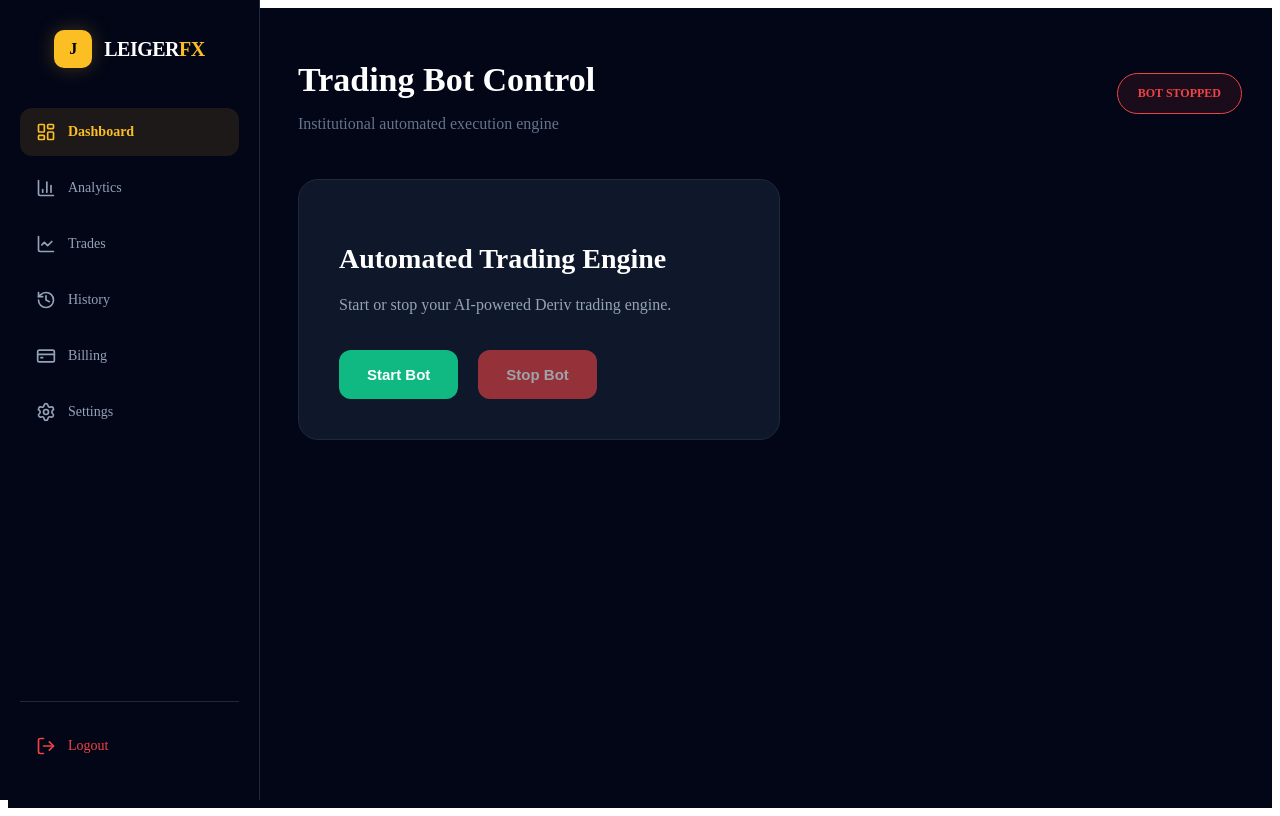
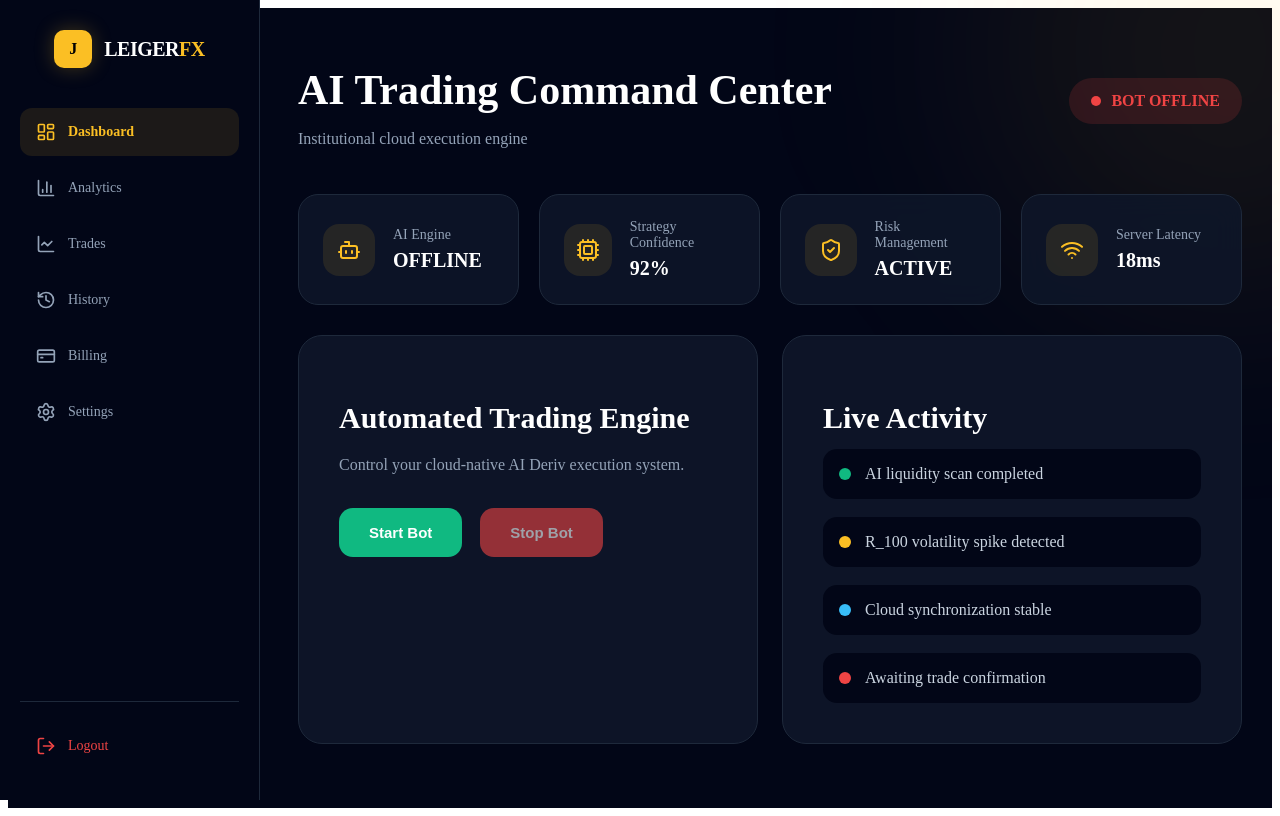
Before and after one commit to judeabdu/fx_trading_SaaS, a React app in the folder frontend/: page / in a window 1280 px wide. Built offline with nearby package versions, Linux system fonts and the light colour scheme; no server answers; sample sign-in values are in the browser's storage; the HTML template or start-up script is replaced by a standard one.

Commit message:
Upgraded dashboard into futuristic AI trading terminal

```diff
--- a/frontend/src/pages/DashboardPage.jsx
+++ b/frontend/src/pages/DashboardPage.jsx
@@ -4,6 +4,14 @@ import React, {
 } from "react";
 
 import DashboardLayout from "../components/DashboardLayout";
+
+import {
+  Activity,
+  Bot,
+  Cpu,
+  ShieldCheck,
+  Wifi
+} from "lucide-react";
 
 function DashboardPage() {
 
@@ -15,9 +23,6 @@ function DashboardPage() {
 
   const [error, setError] = useState("");
 
-  // =========================
-  // FETCH BOT STATUS
-  // =========================
   const fetchBotStatus = async () => {
 
     try {
@@ -36,9 +41,6 @@ function DashboardPage() {
     }
   };
 
-  // =========================
-  // START BOT
-  // =========================
   const startBot = async () => {
 
     setLoading(true);
@@ -79,9 +81,6 @@ function DashboardPage() {
     }
   };
 
-  // =========================
-  // STOP BOT
-  // =========================
   const stopBot = async () => {
 
     setLoading(true);
@@ -122,9 +121,6 @@ function DashboardPage() {
     }
   };
 
-  // =========================
-  // LIVE STATUS POLLING
-  // =========================
   useEffect(() => {
 
     fetchBotStatus();
@@ -142,18 +138,22 @@ function DashboardPage() {
 
     <DashboardLayout>
 
+      <div style={backgroundGlow}></div>
+
       <div style={containerStyle}>
+
+        {/* HEADER */}
 
         <div style={topSection}>
 
           <div>
 
             <h1 style={titleStyle}>
-              Trading Bot Control
+              AI Trading Command Center
             </h1>
 
             <p style={subStyle}>
-              Institutional automated execution engine
+              Institutional cloud execution engine
             </p>
 
           </div>
@@ -161,27 +161,66 @@ function DashboardPage() {
           <div style={{
             ...statusBadge,
             background: botRunning
-              ? "rgba(16,185,129,0.1)"
-              : "rgba(239,68,68,0.1)",
-
-            borderColor: botRunning
-              ? "#10b981"
-              : "#ef4444",
+              ? "rgba(16,185,129,0.15)"
+              : "rgba(239,68,68,0.15)",
 
             color: botRunning
               ? "#10b981"
               : "#ef4444"
           }}>
 
+            <div style={{
+              ...pulseDot,
+              background: botRunning
+                ? "#10b981"
+                : "#ef4444"
+            }} />
+
             {
               botRunning
-                ? "BOT RUNNING"
-                : "BOT STOPPED"
+                ? "BOT ACTIVE"
+                : "BOT OFFLINE"
             }
 
           </div>
 
         </div>
+
+        {/* STATS */}
+
+        <div style={statsGrid}>
+
+          <StatCard
+            icon={<Bot size={24} />}
+            title="AI Engine"
+            value={botRunning ? "ONLINE" : "OFFLINE"}
+          />
+
+          <StatCard
+            icon={<Cpu size={24} />}
+            title="Strategy Confidence"
+            value="92%"
+          />
+
+          <StatCard
+            icon={<ShieldCheck size={24} />}
+            title="Risk Management"
+            value="ACTIVE"
+          />
+
+          <StatCard
+            icon={<Wifi size={24} />}
+            title="Server Latency"
+            value="18ms"
+          />
+
+        </div>
+
+        {/* MAIN GRID */}
+
+        <div style={mainGrid}>
+
+          {/* BOT CONTROL */}
 
           <div style={controlCard}>
 
@@ -190,10 +229,8 @@ function DashboardPage() {
             </h2>
 
             <p style={cardDesc}>
-
-            Start or stop your
-            AI-powered Deriv trading engine.
-
+              Control your cloud-native
+              AI Deriv execution system.
             </p>
 
             {message && (
@@ -246,69 +283,230 @@ function DashboardPage() {
 
           </div>
 
+          {/* LIVE ACTIVITY */}
+
+          <div style={activityCard}>
+
+            <h2 style={cardTitle}>
+              Live Activity
+            </h2>
+
+            <div style={activityList}>
+
+              <ActivityItem
+                color="#10b981"
+                text="AI liquidity scan completed"
+              />
+
+              <ActivityItem
+                color="#fbbf24"
+                text="R_100 volatility spike detected"
+              />
+
+              <ActivityItem
+                color="#38bdf8"
+                text="Cloud synchronization stable"
+              />
+
+              <ActivityItem
+                color="#ef4444"
+                text="Awaiting trade confirmation"
+              />
+
+            </div>
+
+          </div>
+
+        </div>
+
       </div>
 
     </DashboardLayout>
   );
 }
 
+const StatCard = ({
+  icon,
+  title,
+  value
+}) => (
+
+  <div style={statCard}>
+
+    <div style={statIcon}>
+      {icon}
+    </div>
+
+    <div>
+
+      <div style={statTitle}>
+        {title}
+      </div>
+
+      <div style={statValue}>
+        {value}
+      </div>
+
+    </div>
+
+  </div>
+);
+
+const ActivityItem = ({
+  color,
+  text
+}) => (
+
+  <div style={activityItem}>
+
+    <div style={{
+      ...activityDot,
+      background: color
+    }} />
+
+    {text}
+
+  </div>
+);
+
 const containerStyle = {
-  color: "white"
+  color: "white",
+  position: "relative",
+  zIndex: 2
+};
+
+const backgroundGlow = {
+  position: "fixed",
+  top: "-200px",
+  right: "-200px",
+  width: "500px",
+  height: "500px",
+  background: "rgba(251,191,36,0.08)",
+  filter: "blur(120px)",
+  borderRadius: "50%",
+  zIndex: 0
 };
 
 const topSection = {
   display: "flex",
   justifyContent: "space-between",
   alignItems: "center",
+  marginBottom: "30px",
+  flexWrap: "wrap",
+  gap: "20px"
+};
+
+const titleStyle = {
+  fontSize: "42px",
+  marginBottom: "10px"
+};
+
+const subStyle = {
+  color: "#94a3b8",
+  fontSize: "16px"
+};
+
+const statusBadge = {
+  display: "flex",
+  alignItems: "center",
+  gap: "10px",
+  padding: "14px 22px",
+  borderRadius: "30px",
+  fontWeight: "700"
+};
+
+const pulseDot = {
+  width: "10px",
+  height: "10px",
+  borderRadius: "50%"
+};
+
+const statsGrid = {
+  display: "grid",
+  gridTemplateColumns:
+    "repeat(auto-fit,minmax(220px,1fr))",
+  gap: "20px",
   marginBottom: "30px"
 };
 
-const titleStyle = {
-  fontSize: "34px",
-  marginBottom: "8px"
+const statCard = {
+  background: "rgba(15,23,42,0.85)",
+  border: "1px solid #1e293b",
+  borderRadius: "20px",
+  padding: "24px",
+  display: "flex",
+  alignItems: "center",
+  gap: "18px",
+  backdropFilter: "blur(14px)"
 };
 
-const subStyle = {
-  color: "#64748b"
+const statIcon = {
+  width: "52px",
+  height: "52px",
+  borderRadius: "16px",
+  background: "rgba(251,191,36,0.1)",
+  display: "flex",
+  alignItems: "center",
+  justifyContent: "center",
+  color: "#fbbf24"
 };
 
-const statusBadge = {
-  padding: "12px 20px",
-  borderRadius: "30px",
-  border: "1px solid",
-  fontWeight: "700",
-  fontSize: "12px"
+const statTitle = {
+  color: "#94a3b8",
+  fontSize: "14px",
+  marginBottom: "6px"
+};
+
+const statValue = {
+  fontSize: "20px",
+  fontWeight: "700"
+};
+
+const mainGrid = {
+  display: "grid",
+  gridTemplateColumns:
+    "repeat(auto-fit,minmax(340px,1fr))",
+  gap: "24px"
 };
 
 const controlCard = {
-  background: "#0f172a",
+  background: "rgba(15,23,42,0.9)",
   border: "1px solid #1e293b",
-  borderRadius: "20px",
+  borderRadius: "24px",
   padding: "40px",
-  maxWidth: "400px"
+  backdropFilter: "blur(18px)"
+};
+
+const activityCard = {
+  background: "rgba(15,23,42,0.9)",
+  border: "1px solid #1e293b",
+  borderRadius: "24px",
+  padding: "40px",
+  backdropFilter: "blur(18px)"
 };
 
 const cardTitle = {
-  fontSize: "28px",
-  marginBottom: "12px"
+  fontSize: "30px",
+  marginBottom: "14px"
 };
 
 const cardDesc = {
   color: "#94a3b8",
   marginBottom: "30px",
-  lineHeight: "1.8"
+  lineHeight: "1.7"
 };
 
 const buttonRow = {
   display: "flex",
-  gap: "20px"
+  gap: "18px",
+  flexWrap: "wrap"
 };
 
 const startButton = {
   background: "#10b981",
   border: "none",
-  padding: "16px 28px",
-  borderRadius: "12px",
+  padding: "16px 30px",
+  borderRadius: "14px",
   color: "white",
   fontWeight: "700",
   cursor: "pointer",
@@ -318,19 +516,41 @@ const startButton = {
 const stopButton = {
   background: "#ef4444",
   border: "none",
-  padding: "16px 28px",
-  borderRadius: "12px",
+  padding: "16px 30px",
+  borderRadius: "14px",
   color: "white",
   fontWeight: "700",
   cursor: "pointer",
   fontSize: "15px"
 };
 
+const activityList = {
+  display: "flex",
+  flexDirection: "column",
+  gap: "18px"
+};
+
+const activityItem = {
+  display: "flex",
+  alignItems: "center",
+  gap: "14px",
+  padding: "16px",
+  background: "#020617",
+  borderRadius: "14px",
+  color: "#cbd5e1"
+};
+
+const activityDot = {
+  width: "12px",
+  height: "12px",
+  borderRadius: "50%"
+};
+
 const successBox = {
   background: "#064e3b",
   color: "#6ee7b7",
   padding: "14px",
-  borderRadius: "10px",
+  borderRadius: "12px",
   marginBottom: "20px"
 };
 
@@ -338,7 +558,7 @@ const errorBox = {
   background: "#7f1d1d",
   color: "#fca5a5",
   padding: "14px",
-  borderRadius: "10px",
+  borderRadius: "12px",
   marginBottom: "20px"
 };
 
```
Lines whose indentation alone changed are shown as unchanged.
